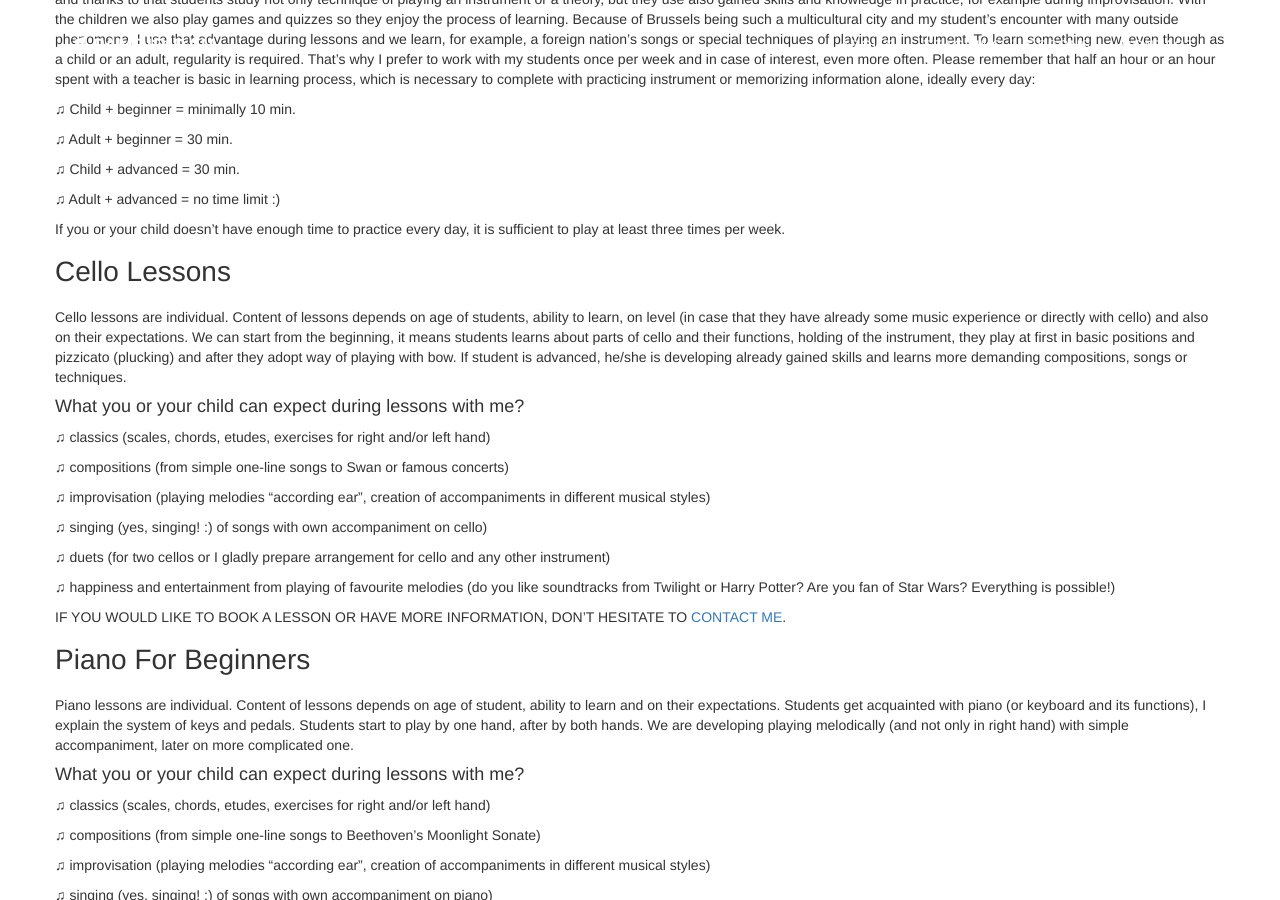
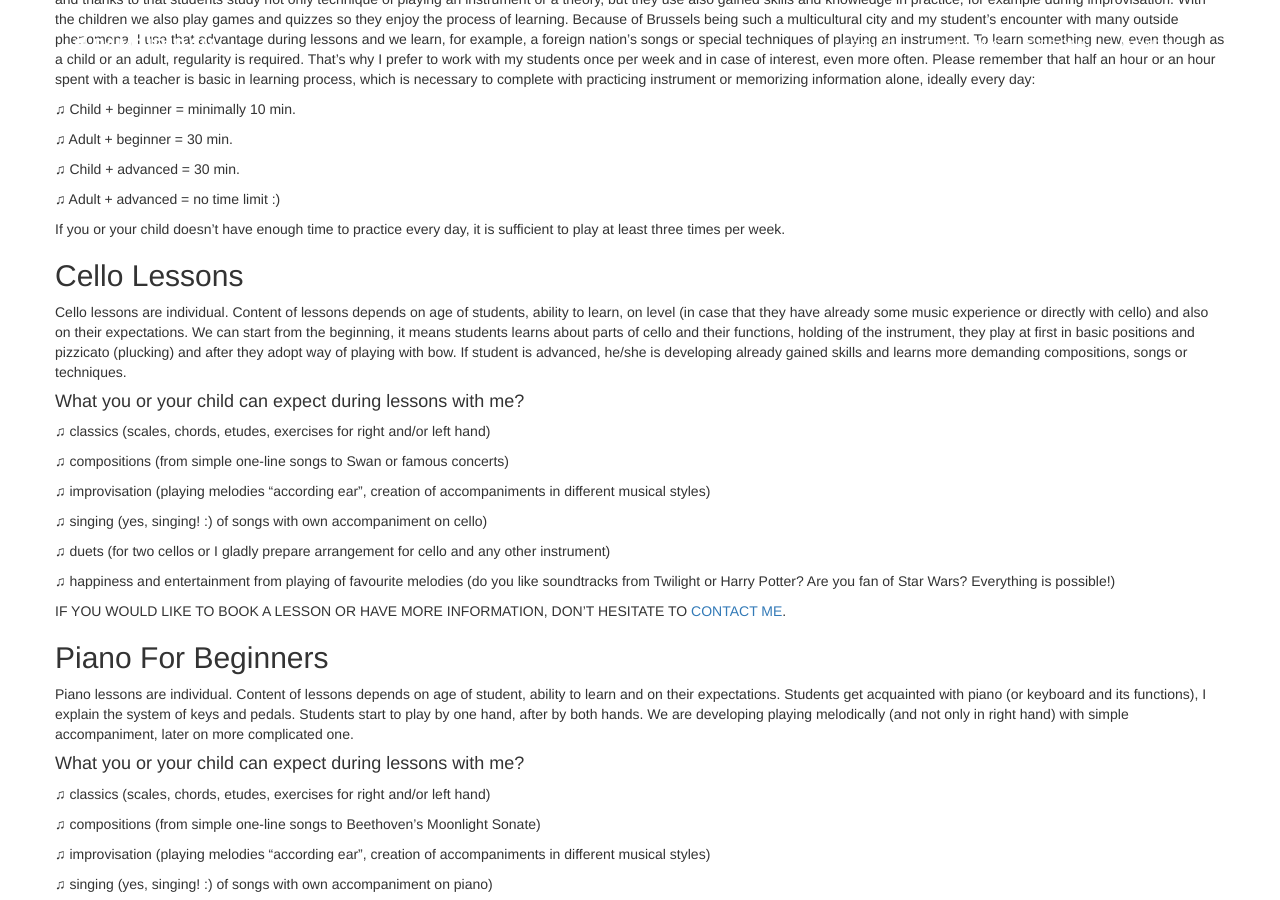
Before and after one commit to pampiridam/pampiridam.github.io, a Jekyll site: the page built from teaching.md, in a window 1280 px wide and 900 px high, scrolled down 542 px. Built offline with Jekyll 4.4.1, drawn with Linux system fonts in a browser that asks for light colours; nearby versions of some CDN libraries; library files that are not in the unit come from our copies; comment, search, counter and statistics services are not loaded.

Commit message:
content formatting

```diff
--- a/teaching.md
+++ b/teaching.md
@@ -31,7 +31,8 @@
 If you or your child doesn’t have enough time to practice every day, it is sufficient to play at least three times per week.
 
 
-# Cello Lessons
+Cello Lessons
+---
 Cello lessons are individual. Content of lessons depends on age of students, ability to learn, on level (in case that they have already some music experience or directly with cello) and also on their expectations.
 We can start from the beginning, it means students learns about parts of cello and their functions, holding of the instrument, they play at first in basic positions and pizzicato (plucking) and after they adopt way of playing with bow. If student is advanced, he/she is developing already gained skills and learns more demanding compositions, songs or techniques.
 
@@ -50,7 +51,8 @@
 
 IF YOU WOULD LIKE TO BOOK A LESSON OR HAVE MORE INFORMATION, DON'T HESITATE TO [CONTACT ME](/contact/).
 
-# Piano For Beginners
+Piano For Beginners
+---
 Piano lessons are individual. Content of lessons depends on age of student, ability to learn and on their expectations. Students get acquainted with piano (or keyboard and its functions), I explain the system of keys and pedals. Students start to play by one hand, after by both hands. We are developing playing melodically (and not only in right hand) with simple accompaniment, later on more complicated one.
 
 #### What you or your child can expect during lessons with me?
@@ -69,7 +71,8 @@
 IF YOU WOULD LIKE TO BOOK A LESSON OR HAVE MORE INFORMATION, DON'T HESITATE TO [CONTACT ME](/contact/).
 
 
-# Music Theory and/or Music History
+Music Theory and/or Music History
+---
 Music theory and/or music history lessons are individual or collective. We are listening to recordings, clapping rhythmical exercises, singing, reading, talking, playing music games, and writing down musical dictates...
 Learning about music theory and history helps you or your child to quicken progress of learning to play an instrument, and because of that I always recommend both, lessons of cello or piano and also music theory and history.
 
@@ -86,7 +89,8 @@
 
 IF YOU WOULD LIKE TO BOOK A LESSON OR HAVE MORE INFORMATION, DON'T HESITATE TO [CONTACT ME](/contact/).
 
-# Introduction To Music
+Introduction To Music
+---
 In French called „Eveil musical“ the Introduction to music is collective lesson for children of pre-school age (2,5-6 years). All activities lead to child’s movements development as well as to basic understanding of music.
 
 #### What your child can expect during lessons with me?
```
